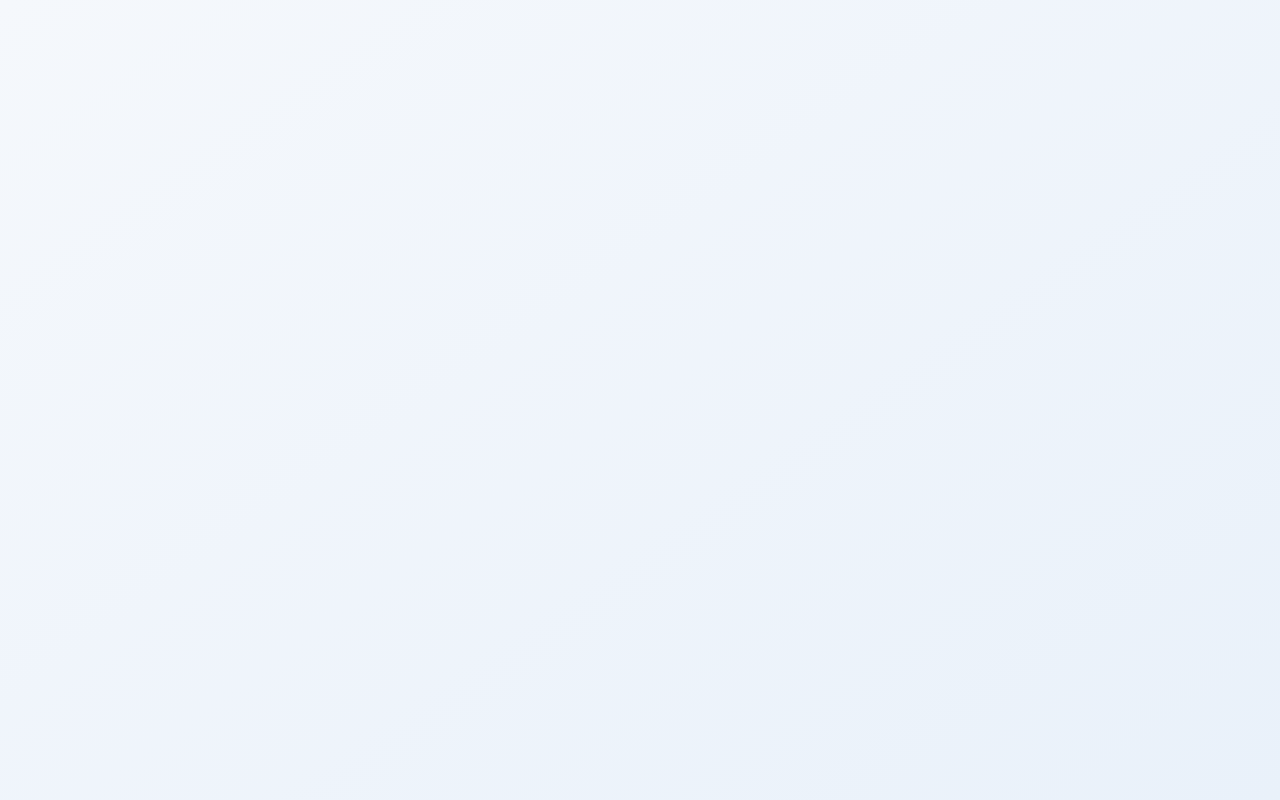
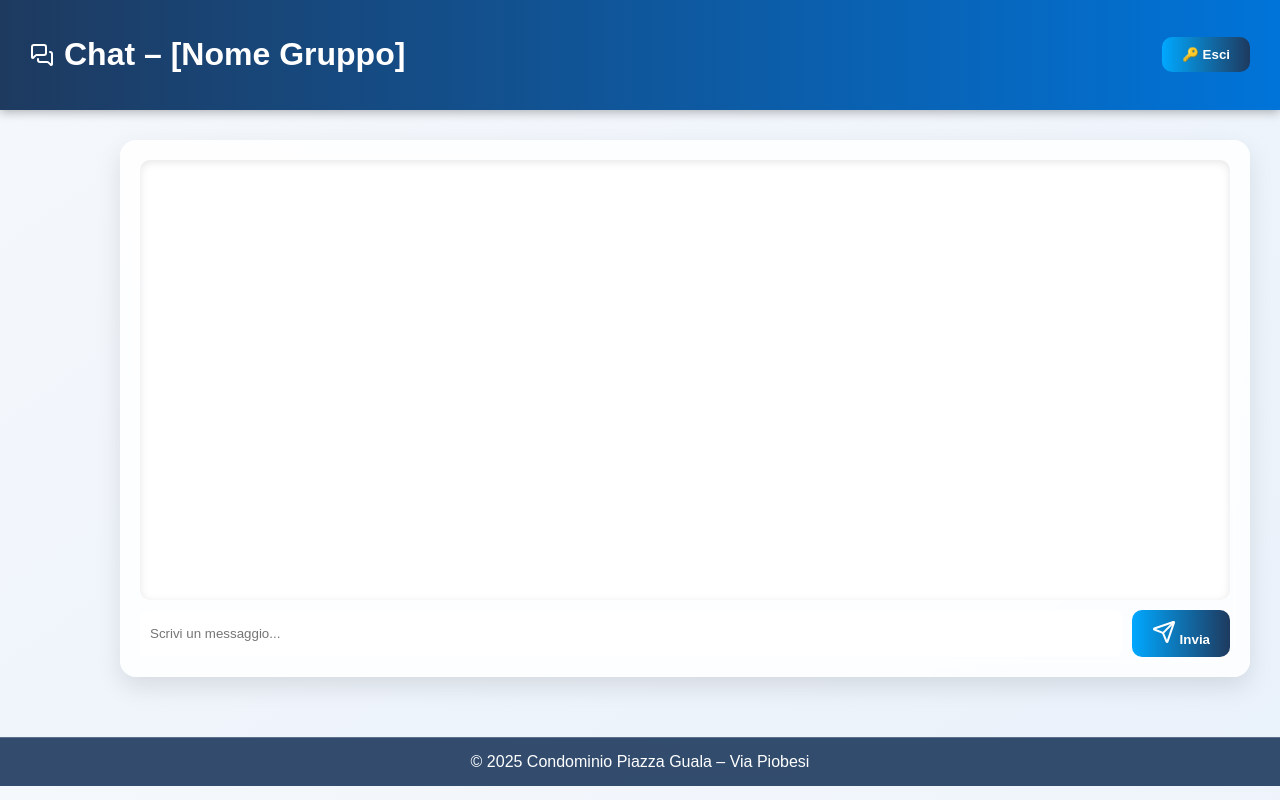
Before and after one commit to ivo23975-art/Condominio-Piazza-Guala-Via-Piobesi, a plain HTML site: page chats/chat-template.html in a window 1280 px wide. Drawn offline with nearby package versions, Linux system fonts and the light colour scheme.

Commit message:
Update dashboard.css
L

```diff
--- a/css/dashboard.css
+++ b/css/dashboard.css
@@ -205,3 +205,10 @@ footer {
   backdrop-filter: blur(10px);
   border-top: 1px solid rgba(255,255,255,0.2);
 }
+/* --- Correzione visibilità per le pagine Chat --- */
+body.chat-room {
+  opacity: 1 !important;
+  visibility: visible !important;
+  background: linear-gradient(145deg, #f5f8fc, #e9f1fa) !important;
+  color: #1e3a5f !important;
+}
```
